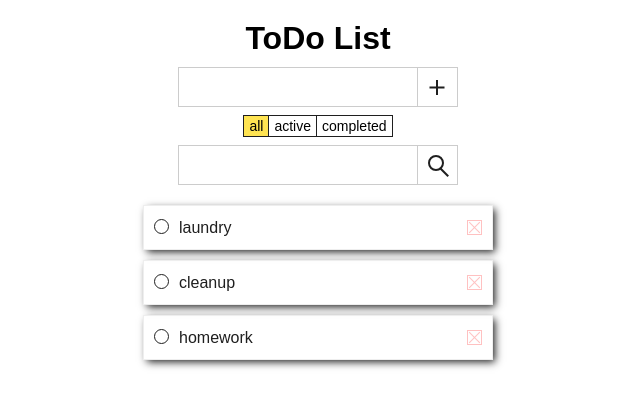
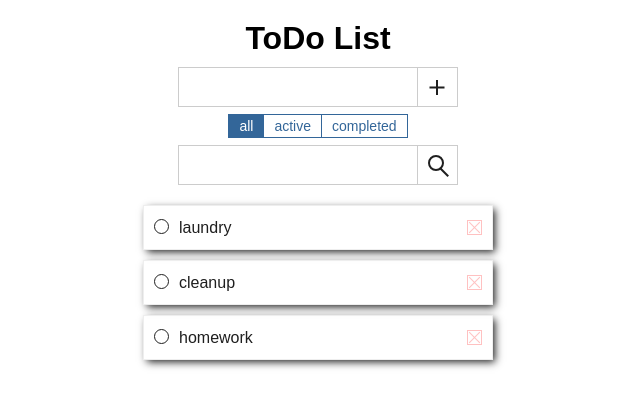
Before and after one commit to IvanHrush/todo-list, an Angular app: page / in a window 1280 px wide. Shown: the top 408 px of the page, without its empty margins (322-962 px from the left). Built offline with nearby package versions, Linux system fonts and the light colour scheme.

Commit message:
update styles

```diff
--- a/src/app/shared/_colors.scss
+++ b/src/app/shared/_colors.scss
@@ -1,6 +1,7 @@
 $neutral: #1f1f1f;
 $completed: #008eff;
 $error: #ff3636;
-$highlight: #ffe452;
+$highlight: $completed;
 $input-border: #ccc;
 $task-border: #eee;
+$radio: #369;
--- a/src/app/todo-list/task/task.component.html
+++ b/src/app/todo-list/task/task.component.html
@@ -1,5 +1,5 @@
 <div class="task-container">
-  <button class="btn btn-check" (click)="onCheck()"></button>
+  <button class="btn-task btn-task-check" (click)="onCheck()"></button>
   <span class="task-name">{{ task.name }}</span>
-  <button class="btn btn-delete" (click)="onDelete()"></button>
+  <button class="btn-task btn-task-delete" (click)="onDelete()"></button>
 </div>
--- a/src/app/todo-list/task/task.component.scss
+++ b/src/app/todo-list/task/task.component.scss
@@ -19,7 +19,7 @@
   color: $neutral;
 }
 
-.btn {
+.btn-task {
   width: 15px;
   height: 15px;
   background-color: transparent;
@@ -27,7 +27,7 @@
   outline: none;
 }
 
-.btn-check {
+.btn-task-check {
   position: relative;
   margin-right: 10px;
   border-radius: 50%;
@@ -52,17 +52,17 @@
     text-decoration: line-through;
   }
 
-  .btn-check {
+  .btn-task-check {
     border-color: $completed;
   }
 
-  .btn-check:after {
+  .btn-task-check:after {
     visibility: visible;
   }
 
 }
 
-.btn-delete {
+.btn-task-delete {
   position: absolute;
   top: 14px;
   right: 10px;
--- a/src/app/todo-list/todo-list.component.scss
+++ b/src/app/todo-list/todo-list.component.scss
@@ -42,11 +42,6 @@ input[type=text] {
   border: 1px solid $input-border;
   border-left: none;
   outline: none;
-  transition: background-color .3s;
-
-  &:hover {
-    background-color: $task-border;
-  }
 }
 
 .btn-input-add {
@@ -58,10 +53,15 @@ input[type=text] {
     background-color: $neutral;
     top: 12px;
     left: 18px;
+    transition: background-color .3s;
   }
 
   &:after {
     transform: rotate(90deg);
+  }
+
+  &:hover {
+    background-color: $task-border;
   }
 }
 
@@ -95,21 +95,24 @@ input[type=radio] {
 }
 
 .radio-buttons-field label{
-  padding: 2px 5px;
-  border: 1px solid $neutral;
+  color: $radio;
+  padding: 3px 10px;
+  border: 1px solid $radio;
   border-right: none;
   font-size: 14px;
   cursor: pointer;
 
   &:last-child {
-    border-right: 1px solid $neutral;
+    border-right: 1px solid $radio;
   }
 
   &:hover {
-    background-color: $highlight;
+    background-color: $radio;
+    color: #fff;
   }
 
   &.selected {
-    background-color: $highlight;
+    background-color: $radio;
+    color: #fff;
   }
 }
```
